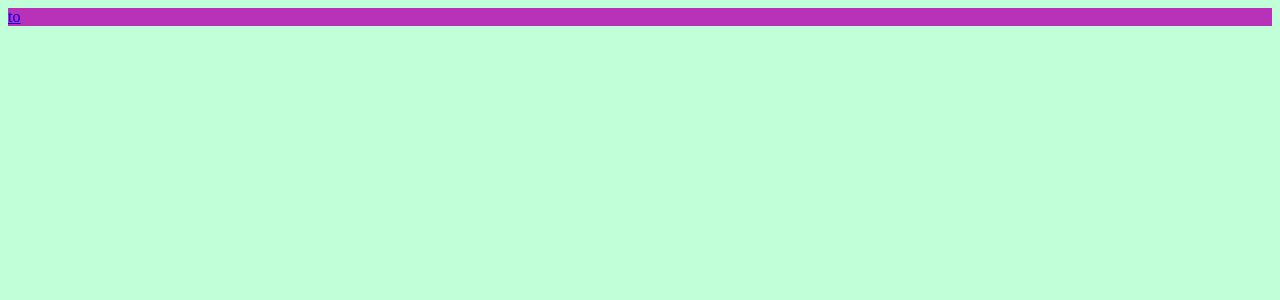
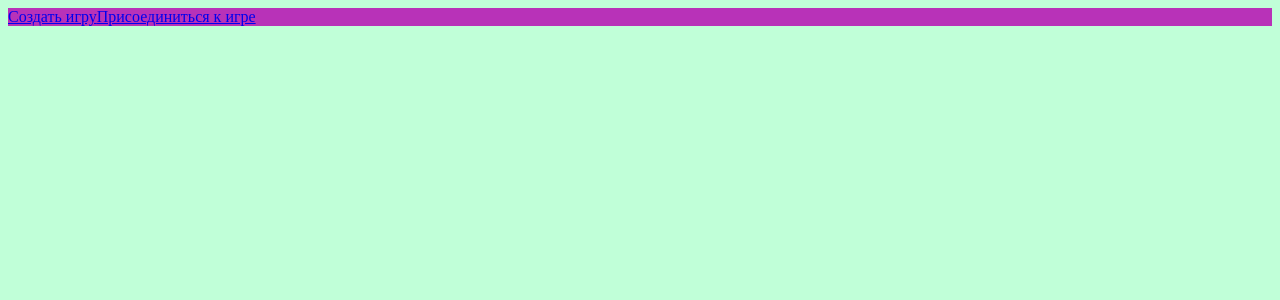
Before and after one commit to PinkHonkKongGmr/mafiaProject, a React app in the folder mafiaproject/: page / in a window 1280 px wide. Shown: the top 300 px of the page. Built offline with nearby package versions, Linux system fonts and the light colour scheme; the HTML template or start-up script is replaced by a standard one.

Commit message:
add option create game

```diff
--- a/mafiaproject/src/App.jsx
+++ b/mafiaproject/src/App.jsx
@@ -1,13 +1,18 @@
 import React from 'react';
 import { BrowserRouter as Router, Switch, Route } from 'react-router-dom';
 import StartPage from './components/containers/startPage';
+import CreateGame from './components/containers/createGame';
+import Games from './components/containers/games';
 import ChatRoomSocketCreator from './components/elements/chatRoomSocketCreator';
+
 import './styles/main.scss';
 
 const App = () => (
     <Router>
         <Switch>
             <Route path="/" component={StartPage} exact />
+            <Route path="/createGame" component={CreateGame} exact />
+            <Route path="/games" component={Games} />
             <Route path="/room/:id" component={ChatRoomSocketCreator} />
         </Switch>
     </Router>
--- /dev/null
+++ b/mafiaproject/src/components/containers/createGame/createGame.jsx
@@ -0,0 +1,36 @@
+import React, { useState, useEffect } from 'react';
+import { Redirect } from 'react-router-dom';
+import { useDispatch } from 'react-redux';
+import { v4 as uuidv4 } from 'uuid';
+import { sendGameName } from '../../../store/actions';
+import './createGame.scss';
+
+const CreateGame = () => {
+    const [value, setValue] = useState('');
+    const [canCreate, setCanCreate] = useState(false);
+    const [readyToplay, setReadyToPlay] = useState(false);
+    const dispatch = useDispatch();
+    useEffect(() => {
+        if (value.length > 3) setCanCreate(true);
+        else setCanCreate(false);
+    }, [value]);
+    const gameUrl = `/room/${uuidv4()}`;
+    const inputHandler = (e) => setValue(e.target.value);
+    const clickHandler = () => {
+        dispatch(sendGameName);
+        setReadyToPlay(true);
+    };
+
+    const toRender = readyToplay ? (
+        <Redirect to={gameUrl} />
+    ) : (
+        <>
+            <input type="text" placeholder="введите название" onInput={inputHandler} />
+            <button type="submit" disabled={!canCreate} onClick={clickHandler}>
+                Создать игру
+            </button>
+        </>
+    );
+    return toRender;
+};
+export default CreateGame;
--- /dev/null
+++ b/mafiaproject/src/components/containers/createGame/createGame.scss
@@ -0,0 +1,8 @@
+.not_active {
+    color: red;
+    // pointer-events: none;
+}
+
+.active {
+    color: green;
+}
--- /dev/null
+++ b/mafiaproject/src/components/containers/createGame/index.js
@@ -0,0 +1,4 @@
+// eslint-disable-next-line import/extensions
+import CreateGame from './createGame.jsx';
+
+export default CreateGame;
--- /dev/null
+++ b/mafiaproject/src/components/containers/games/games.jsx
@@ -0,0 +1,9 @@
+import React from 'react';
+
+const Games = () => (
+    <>
+        <h2>Список доступных игр:</h2>
+    </>
+);
+
+export default Games;
--- /dev/null
+++ b/mafiaproject/src/components/containers/games/index.js
@@ -0,0 +1,4 @@
+// eslint-disable-next-line import/extensions
+import Games from './games.jsx';
+
+export default Games;
--- a/mafiaproject/src/components/containers/startPage/startPage.jsx
+++ b/mafiaproject/src/components/containers/startPage/startPage.jsx
@@ -1,10 +1,15 @@
 import React from 'react';
 import { Link } from 'react-router-dom';
-import { v4 as uuidv4 } from 'uuid';
 
 const StartPage = () => {
-    const newUrl = `/room/${uuidv4()}`;
-    return <Link to={newUrl}>to</Link>;
+    const newUrl = `/createGame`;
+    const games = '/games';
+    return (
+        <>
+            <Link to={newUrl}>Cоздать игру</Link>
+            <Link to={games}>Присоединиться к игре</Link>
+        </>
+    );
 };
 
 export default StartPage;
--- a/mafiaproject/src/store/actions.js
+++ b/mafiaproject/src/store/actions.js
@@ -1,4 +1,4 @@
-import { setIndexSocket, setRoomSocket, setMessage, setId } from './types';
+import { setIndexSocket, setRoomSocket, setMessage, setId, sendNameOfTheGame } from './types';
 
 const createPromiseResovedSocket = (url) =>
     new Promise((res) => {
@@ -29,3 +29,8 @@ export const getMessages = (data) => ({
     type: setMessage,
     payLoad: data,
 });
+
+export const sendGameName = (name) => ({
+    type: sendNameOfTheGame,
+    payLoad: name,
+});
--- /dev/null
+++ b/mafiaproject/src/store/gameReducer.js
@@ -0,0 +1,16 @@
+import { sendNameOfTheGame } from './types';
+
+const initState = {
+    gameName: 'no_name',
+};
+
+const giveTheGameName = (state = initState, action) => {
+    switch (action.type) {
+        case sendNameOfTheGame:
+            return { ...state, gameName: action.payLoad };
+        default:
+            return state;
+    }
+};
+
+export default giveTheGameName;
--- a/mafiaproject/src/store/reducers.js
+++ b/mafiaproject/src/store/reducers.js
@@ -1,9 +1,11 @@
 import { combineReducers } from 'redux';
 import socketReducer from './socketReducer';
 import resultReducer from './resultReducer';
+import gameReducer from './gameReducer';
 
 export default () =>
     combineReducers({
         socket: socketReducer,
         result: resultReducer,
+        game: gameReducer,
     });
--- a/mafiaproject/src/store/types.js
+++ b/mafiaproject/src/store/types.js
@@ -3,3 +3,4 @@ export const setRoomSocket = 'set_room_Socket';
 export const setId = 'set_id';
 export const socketError = 'socket_error';
 export const setMessage = 'set_message';
+export const sendNameOfTheGame = 'send_name';
```
Also changed, not shown: 1 other file (tests, documents, lock files or other folders).
